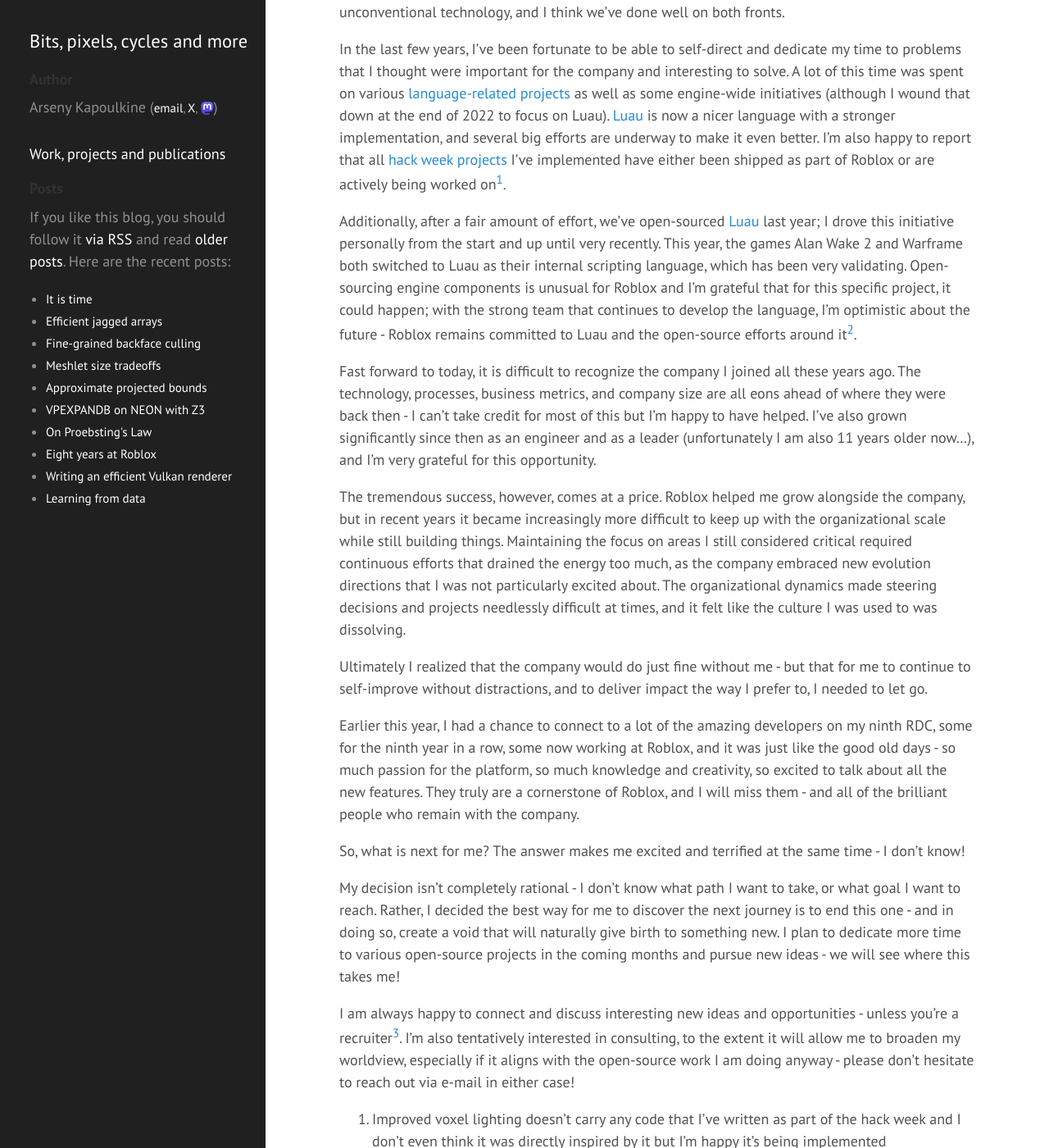
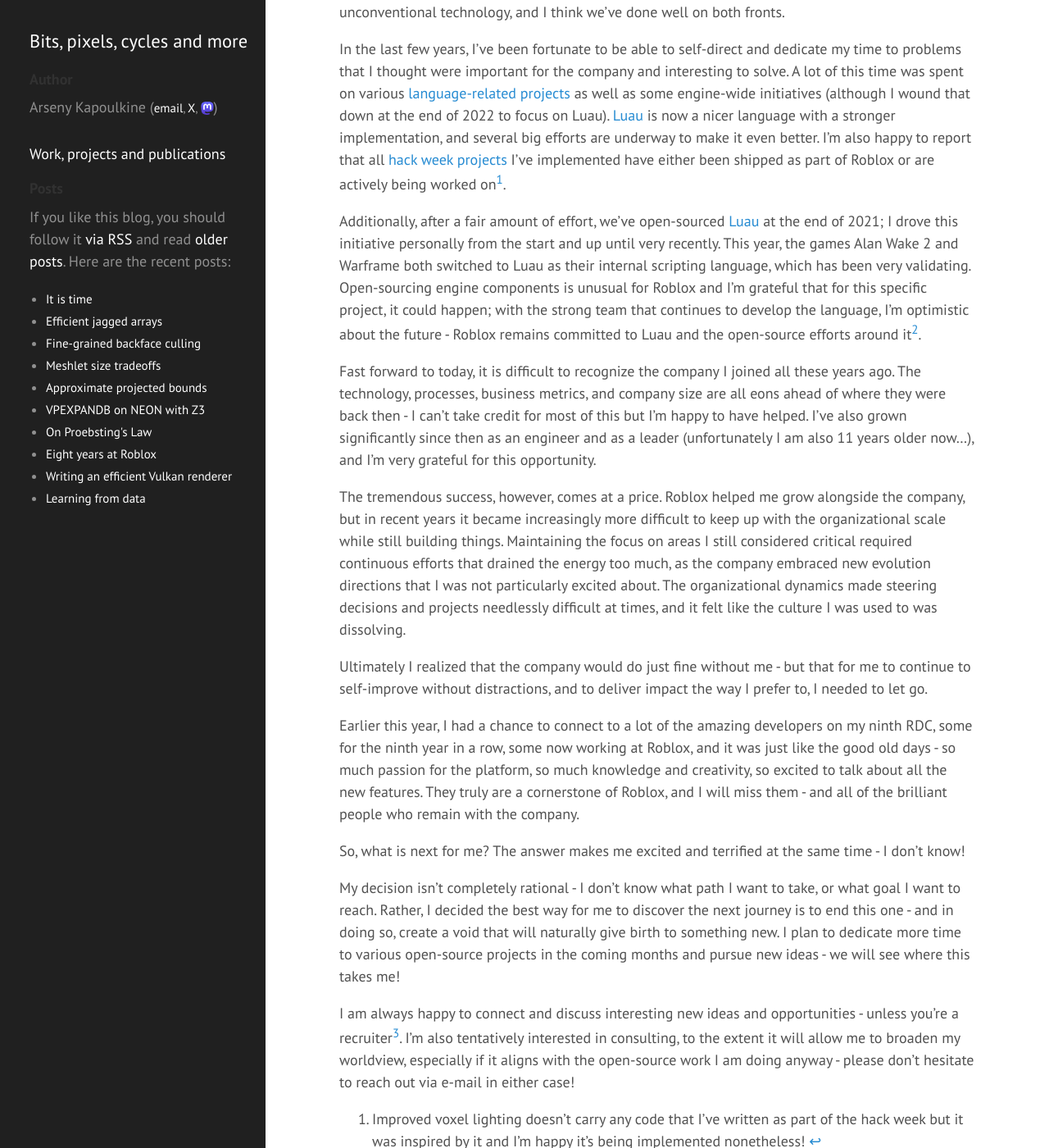
Before and after one commit to zeux/zeux.github.io, a Jekyll site: the page built from _posts/2023-11-28-it-is-time.md, in a window 1280 px wide and 1400 px high, scrolled down 1077 px. Shown: the whole window at 82% size. Built offline with Jekyll 4.4.1, drawn with Linux system fonts in a browser that asks for light colours; some of the changed text lies outside the part shown.

Commit message:
Minor corrections

```diff
--- a/_posts/2023-11-28-it-is-time.md
+++ b/_posts/2023-11-28-it-is-time.md
@@ -16,7 +16,7 @@
 
 In the last few years, I've been fortunate to be able to self-direct and dedicate my time to problems that I thought were important for the company and interesting to solve. A lot of this time was spent on various [language-related projects](https://zeux.io/resume/) as well as some engine-wide initiatives (although I wound that down at the end of 2022 to focus on Luau). [Luau](https://luau-lang.org) is now a nicer language with a stronger implementation, and several big efforts are underway to make it even better. I'm also happy to report that all [hack week projects](https://www.youtube.com/playlist?list=PL0JVLUVCkk-nk_prIw6JKEe965zu4AUnq) I've implemented have either been shipped as part of Roblox or are actively being worked on[^1].
 
-Additionally, after a fair amount of effort, we've open-sourced [Luau](https://luau-lang.org) last year; I drove this initiative personally from the start and up until very recently. This year, the games Alan Wake 2 and Warframe both switched to Luau as their internal scripting language, which has been very validating. Open-sourcing engine components is unusual for Roblox and I'm grateful that for this specific project, it could happen; with the strong team that continues to develop the language, I'm optimistic about the future - Roblox remains committed to Luau and the open-source efforts around it[^2].
+Additionally, after a fair amount of effort, we've open-sourced [Luau](https://luau-lang.org) at the end of 2021; I drove this initiative personally from the start and up until very recently. This year, the games Alan Wake 2 and Warframe both switched to Luau as their internal scripting language, which has been very validating. Open-sourcing engine components is unusual for Roblox and I'm grateful that for this specific project, it could happen; with the strong team that continues to develop the language, I'm optimistic about the future - Roblox remains committed to Luau and the open-source efforts around it[^2].
 
 Fast forward to today, it is difficult to recognize the company I joined all these years ago. The technology, processes, business metrics, and company size are all eons ahead of where they were back then - I can't take credit for most of this but I'm happy to have helped. I've also grown significantly since then as an engineer and as a leader (unfortunately I am also 11 years older now...), and I'm very grateful for this opportunity.
 
@@ -32,6 +32,6 @@
 
 I am always happy to connect and discuss interesting new ideas and opportunities - unless you're a recruiter[^3]. I'm also tentatively interested in consulting, to the extent it will allow me to broaden my worldview, especially if it aligns with the open-source work I am doing anyway - please don't hesitate to reach out via e-mail in either case!
 
-[^1]: Improved voxel lighting doesn't carry any code that I've written as part of the hack week and I don't even think it was directly inspired by it but I'm happy it's being implemented nonetheless!
+[^1]: Improved voxel lighting doesn't carry any code that I've written as part of the hack week but it was inspired by it and I'm happy it's being implemented nonetheless!
 [^2]: I do not yet know to what extent I will have the time and energy to participate as an external contributor myself; this is certainly possible, but no promises!
 [^3]: Leaving one big company for another big company just to implement someone else's idea would not make that much sense after all. If you are a founder of a tiny startup, let's talk ;)
```
